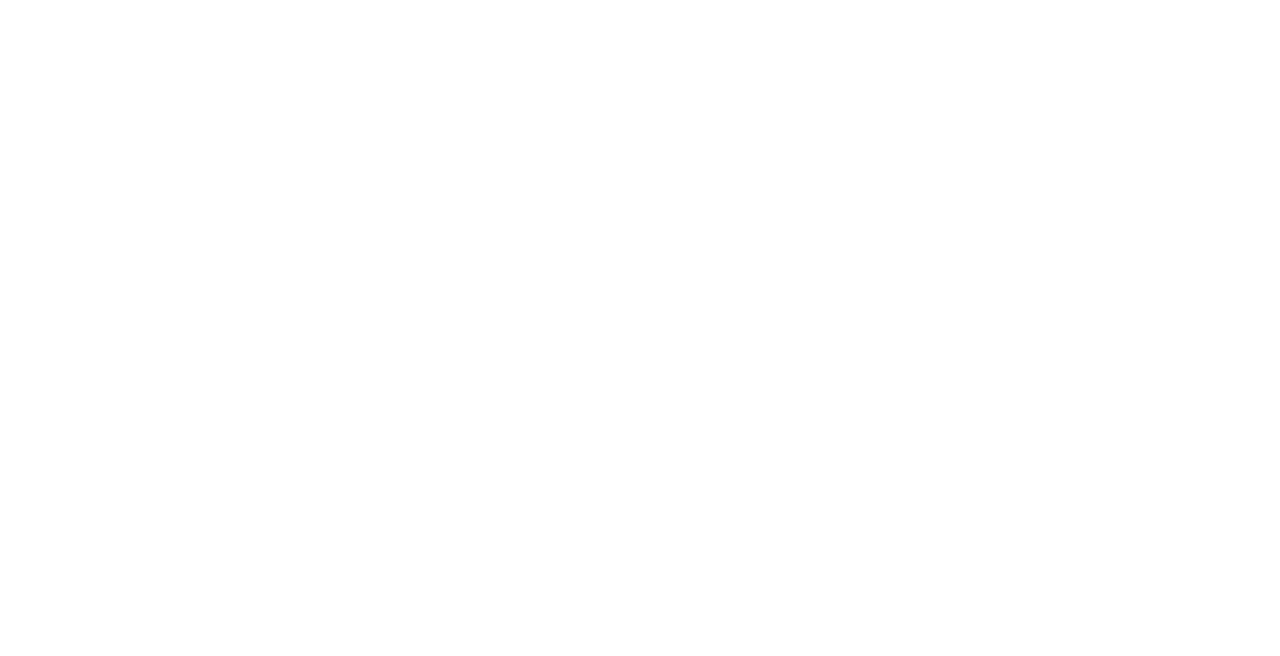
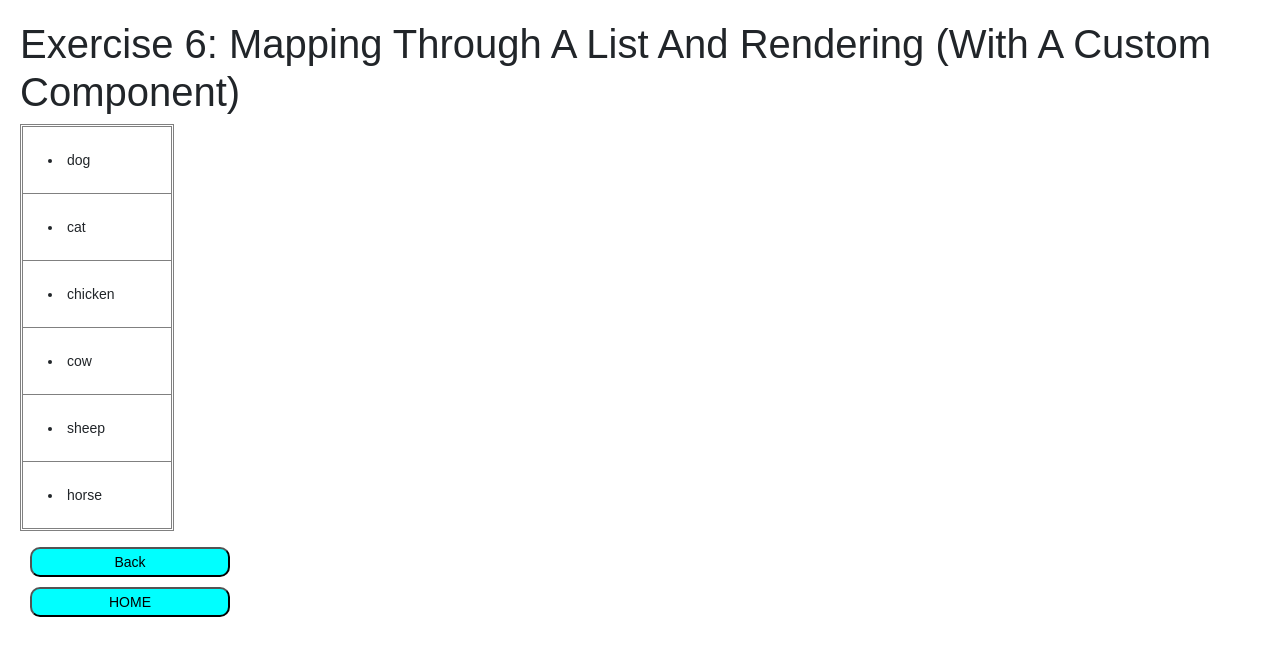
Before and after one commit to petrpida/sda-react-app, a React (Create React App) app: page /reacttraining/exercise6 in a window 1280 px wide. Before the commit this address had no page. Shown: the top 656 px of the page. Built offline with nearby package versions, Linux system fonts and the light colour scheme.

Commit message:
reactTraining - exercise4-7 done

```diff
--- a/src/App.js
+++ b/src/App.js
@@ -22,6 +22,10 @@ import Weather from './sharedComponents/Weather';
 import PhoneInput from './sharedComponents/PhoneInput';
 import ToDoList from './sharedComponents/ToDoList';
 import ContactsList from './sharedComponents/ContactList';
+import Exercise4 from './sharedComponents/ReactTraining/exercise4';
+import Exercise5 from './sharedComponents/ReactTraining/exercise5';
+import Exercise6 from './sharedComponents/ReactTraining/exercise6';
+import Exercise7 from './sharedComponents/ReactTraining/exercise7';
 
 function App() {
   return (
@@ -72,6 +76,10 @@ function App() {
           <Route exact path="/reacttraining/exercise1" element={<Exercise1/>}/>
           <Route exact path="/reacttraining/exercise2" element={<Exercise2/>}/>
           <Route exact path="/reacttraining/exercise3" element={<Exercise3/>}/>
+          <Route exact path="/reacttraining/exercise4" element={<Exercise4/>}/>
+          <Route exact path="/reacttraining/exercise5" element={<Exercise5/>}/>
+          <Route exact path="/reacttraining/exercise6" element={<Exercise6 arr={["dog", "cat", "chicken", "cow", "sheep", "horse"]}/>}/>
+          <Route exact path="/reacttraining/exercise7" element={<Exercise7/>}/>
 
           <Route exact path="/phone" element={<PhoneInput/>}/>
           <Route exact path="/todo" element={<ToDoList/>}/>
--- a/src/index.css
+++ b/src/index.css
@@ -85,6 +85,7 @@ ol, ul {
 .menu {
   padding: 5px;
   margin: 10px;
+  margin-inline-end: 0px;
   display: block;
   border-radius: 10px;
   background-color: aqua;
--- /dev/null
+++ b/src/sharedComponents/ReactTraining/exercise4.jsx
@@ -0,0 +1,18 @@
+import React, { useState } from "react";
+import NavButton from "../NavButton";
+
+export default function Exercise4 () {
+    const [counter, setCounter] = useState(0)
+
+    return (
+        <div>
+            <h1>Exercise 4: State nad Props</h1>
+
+            <p>Button has been clicked: {counter} times</p>
+            <button onClick={()=>{setCounter(counter+1)}}>Click me!</button>
+
+            <NavButton name="Back" link="/reacttraining"/>
+            <NavButton name="HOME" link="/"/>
+        </div>
+    )
+}
--- /dev/null
+++ b/src/sharedComponents/ReactTraining/exercise5.jsx
@@ -0,0 +1,19 @@
+import React from "react";
+import NavButton from "../NavButton";
+
+export default function Exercise5 () {
+const arr = ['dog', 'cat', 'chicken', 'cow', 'sheep', 'horse']
+
+    return (
+        <div>
+            <h1>Exercise 5: Mapping Through A List And Rendering</h1>
+
+            <ul>
+                {arr.map(el => <li>{el}</li>)}
+            </ul>
+
+            <NavButton name="Back" link="/reacttraining"/>
+            <NavButton name="HOME" link="/"/>
+        </div>
+    )
+}
--- /dev/null
+++ b/src/sharedComponents/ReactTraining/exercise6.jsx
@@ -0,0 +1,19 @@
+import React from "react";
+import NavButton from "../NavButton";
+import './styles.css'
+
+export default function Exercise6 ({arr}) {
+
+    return (
+        <div>
+            <h1>Exercise 6: Mapping Through A List And Rendering (With A Custom Component)</h1>
+
+            <ul className="training-ul">
+                {arr.map((el, index) => <li key={index} className="training-li">{el}</li>)}
+            </ul>
+
+            <NavButton name="Back" link="/reacttraining"/>
+            <NavButton name="HOME" link="/"/>
+        </div>
+    )
+}
--- /dev/null
+++ b/src/sharedComponents/ReactTraining/exercise7.jsx
@@ -0,0 +1,33 @@
+import React, { useState } from "react";
+import NavButton from "../NavButton";
+import './styles.css'
+
+export default function Exercise7 () {
+    const [firstName, setFirstName] = useState()
+    const [lastName, setLastName] = useState()
+
+    const greet = function() {
+
+        if (firstName && lastName) {
+            alert(`Hello ${firstName} ${lastName}!`)
+            return
+        }
+
+        alert("Please fill out first and last name")
+    }
+
+
+    return (
+        <div>
+            <h1 className="mb-5">Exercise 7: Building A Form</h1>
+            <form className="mb-5 ms-3">
+                <input className="form-control w-25 mb-3" type="text" placeholder="First name" onChange={(event)=>{setFirstName(event.target.value)}}/>
+                <input className="form-control w-25 mb-3" type="text" placeholder="Last name" onChange={(event)=>{setLastName(event.target.value)}}/>
+                <button className="btn btn-primary w-25" onClick={greet} >Greet Me!</button>
+            </form>
+
+            <NavButton name="Back" link="/reacttraining"/>
+            <NavButton name="HOME" link="/"/>
+        </div>
+    )
+}
--- /dev/null
+++ b/src/sharedComponents/ReactTraining/styles.css
@@ -0,0 +1,18 @@
+.training-ul {
+    padding: 1px;
+    border: 1px solid gray;
+    width: min-content;
+}
+.training-li {
+    list-style-position: inside;
+    width: 150px;
+    padding: 25px;
+    border-top: 1px solid gray;
+    border-left: 1px solid gray;
+    border-right: 1px solid gray;
+}
+
+.training-li:last-child {
+    border-bottom: 1px solid gray;
+
+}
--- a/src/sharedComponents/ToDoList/index.jsx
+++ b/src/sharedComponents/ToDoList/index.jsx
@@ -1,5 +1,6 @@
 import React, { useState } from "react";
 import Task from "./Task";
+import NavButton from '../NavButton'
 
 export default function ToDoList() {
   const [inputValue, setInputValue] = useState("");
@@ -34,23 +35,22 @@ export default function ToDoList() {
   }
 
   return (
-    <div className="bg-light">
+    <div>
+    <div className="bg-light mb-5">
       <h1 className="text-center">ToDo List</h1>
       <div className="mb-3">
-        <label className="form-label">Add new task</label>
         <input
           type="text"
-          className="form-control"
+          className="form-control ms-3"
           placeholder="enter new task"
           onChange={function (event) {
             setInputValue(event.target.value);
           }}
         />
       </div>
-      <button className="btn btn-primary" onClick={submitForm}>
+      <button className="btn btn-lg btn-primary ms-3 mb-3" onClick={submitForm}>
         Submit
       </button>
-
       <div>
         {tasksArray.map((el, index) => (
           <Task
@@ -63,5 +63,7 @@ export default function ToDoList() {
         ))}
       </div>
     </div>
+      <NavButton name="HOME" link="/"/>
+    </div>
   );
 }
```
Also changed, not shown: src/sharedComponents/ReactTraining/exercise8.jsx (added, +12 -0 lines).
